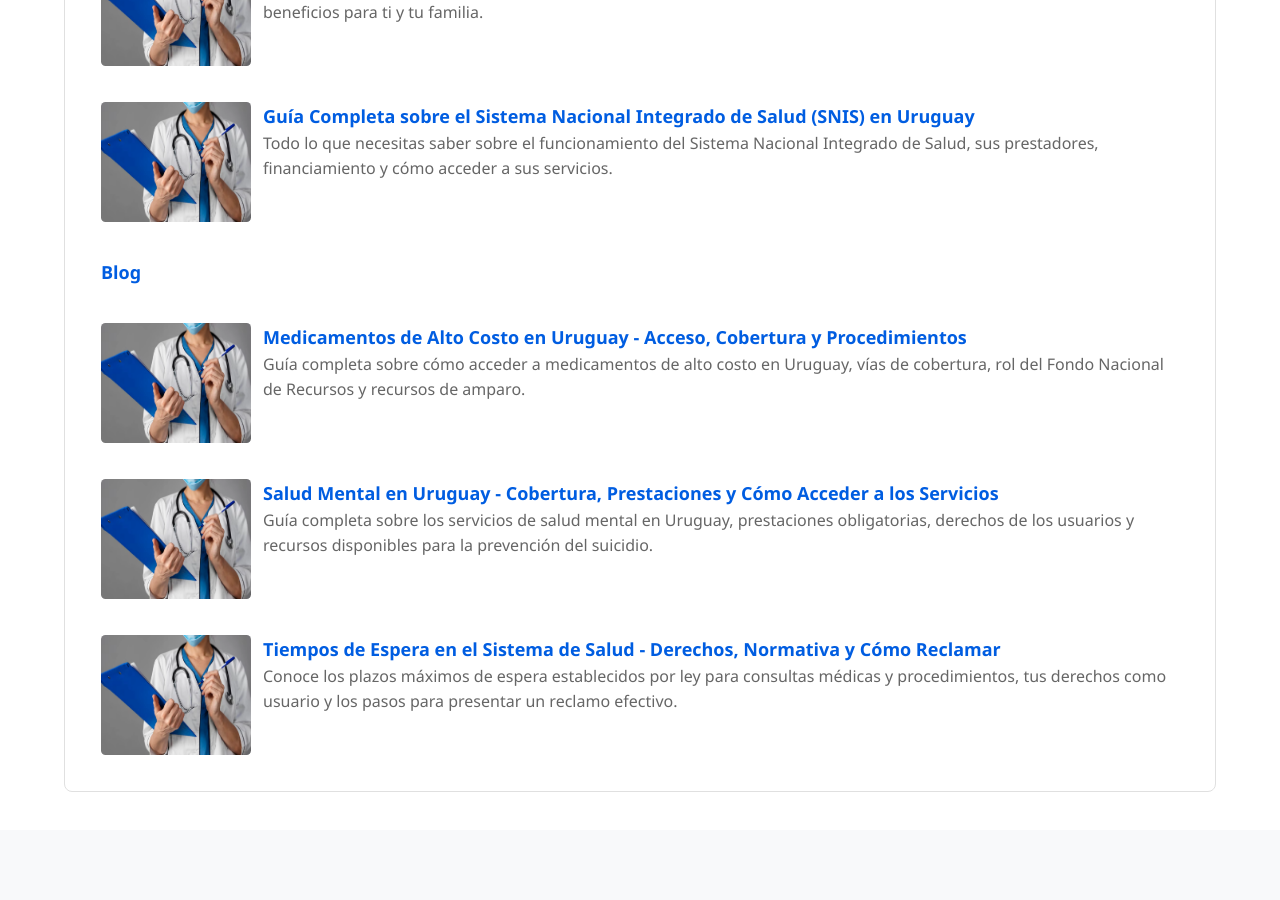
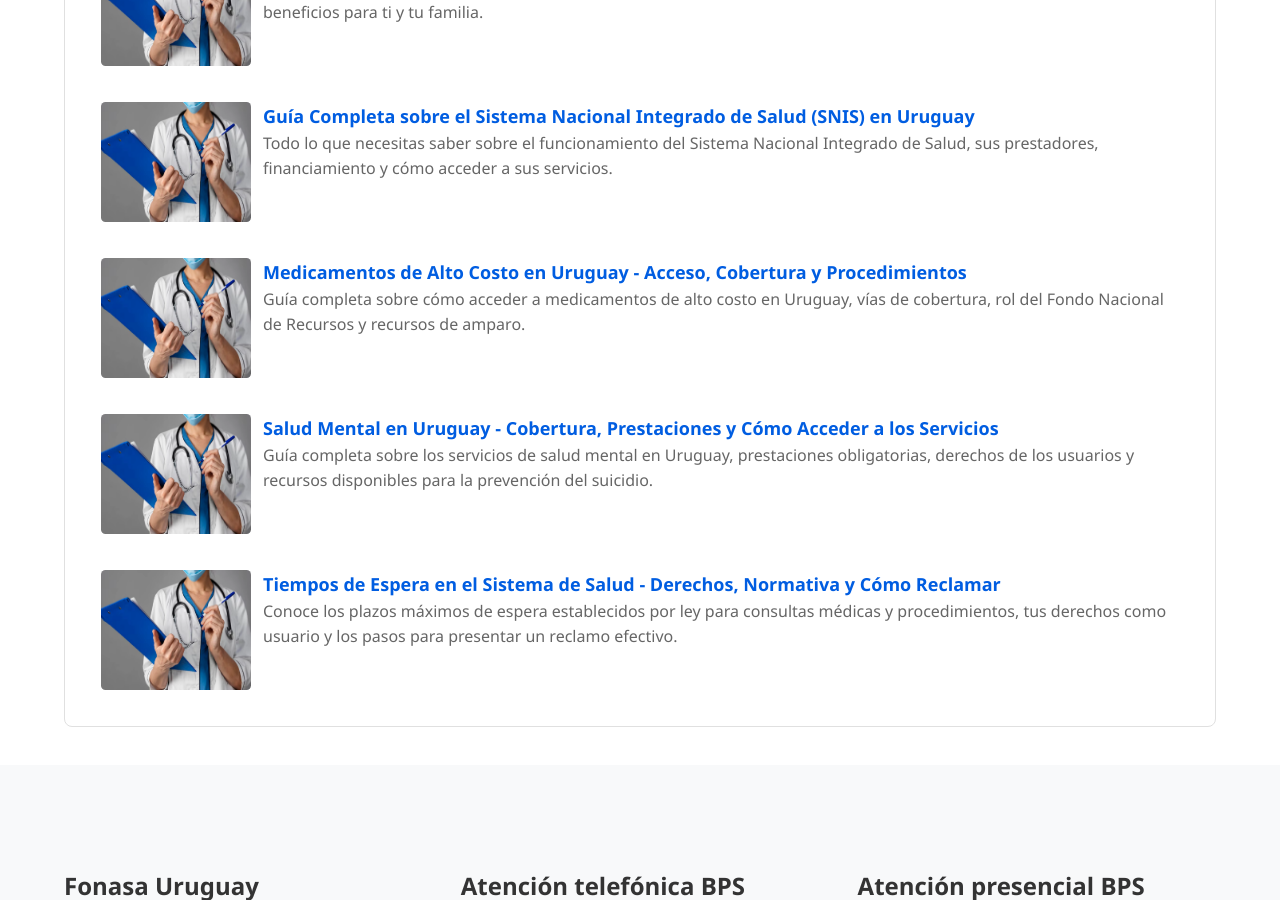
Before and after one commit to JoseAtel/fonasa.info, a Jekyll site: the page built from mapa-del-sitio/index.md, in a window 1280 px wide and 900 px high, scrolled down 2057 px. Built offline with Jekyll 4.4.1, drawn with Linux system fonts in a browser that asks for light colours.

Commit message:
Actualizar

```diff
--- a/_includes/blog.html
+++ b/_includes/blog.html
@@ -2,7 +2,7 @@
   <ul class="related-list">
     {% assign blog_posts = site.pages | where_exp:"p", "p.url contains '/blog/'" %}
     {% for item in blog_posts %}
-      {% unless page.url == item.url %}
+      {% unless page.url == item.url or item.url == '/blog/' %}
         <li class="related-item">
           <a href="{{ item.url }}">
             {% if item.image %}
```
